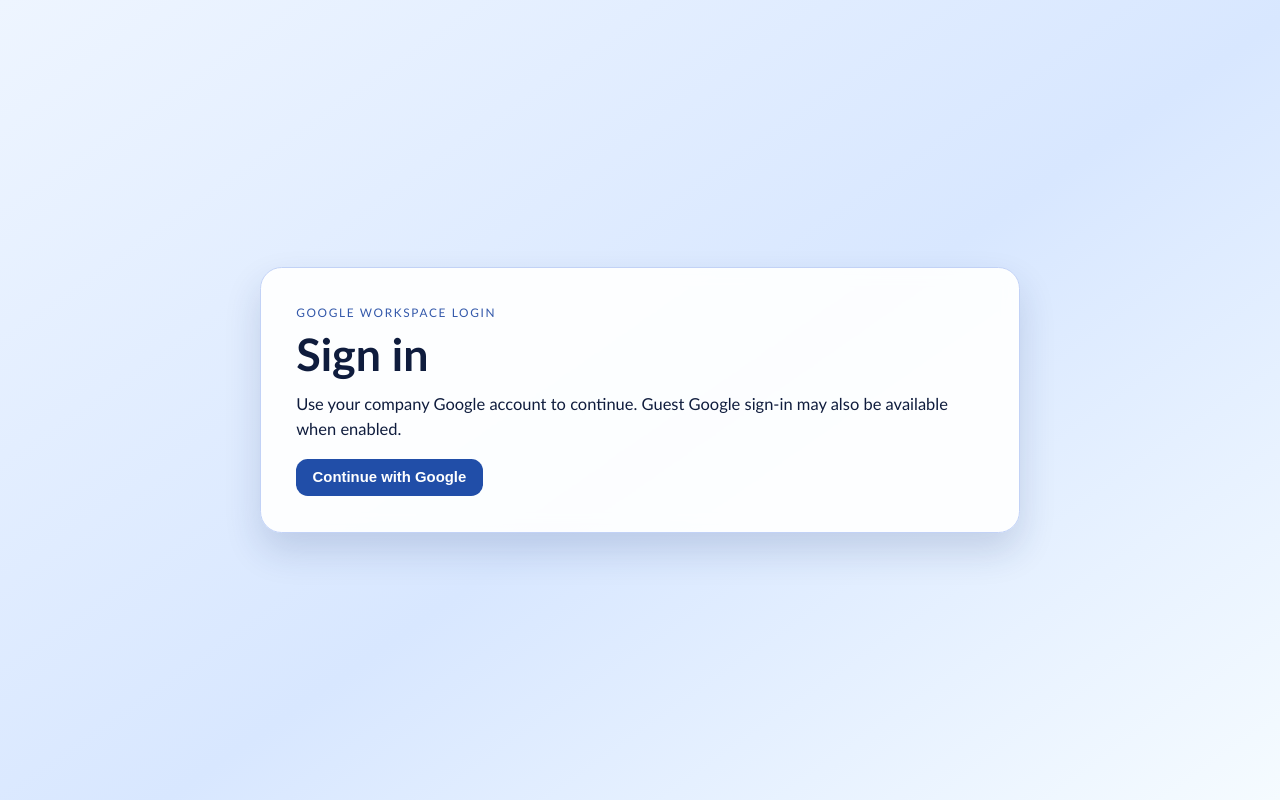
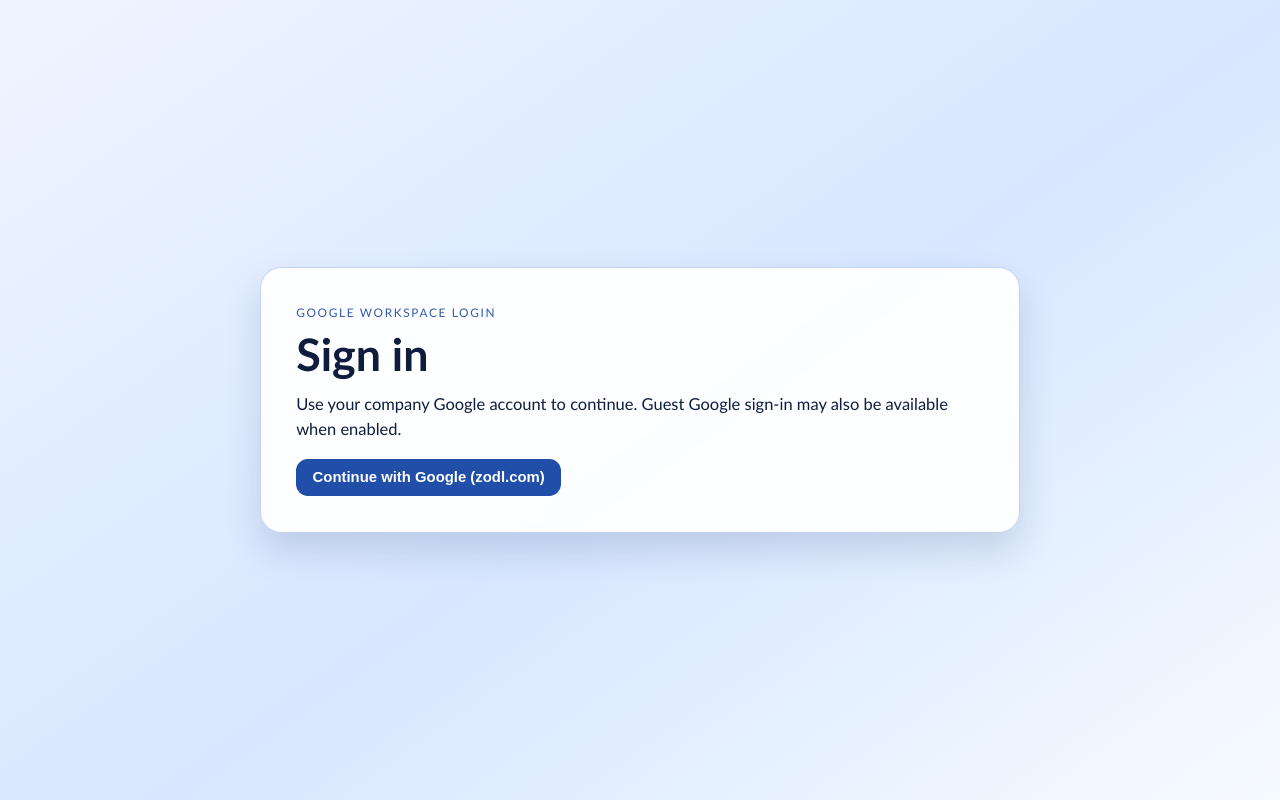
Before and after one commit to paulbrigner/zodldashboard, a Next.js app: page /signin in a window 1280 px wide. Built offline with nearby package versions, Linux system fonts and the light colour scheme.

Commit message:
Fix tooltip positioning and sign-in copy

```diff
--- a/app/globals.css
+++ b/app/globals.css
@@ -638,9 +638,9 @@ p {
 .field-help-popover {
   position: absolute;
   top: calc(100% + 0.35rem);
-  right: 0;
+  left: 0;
   z-index: 20;
-  width: min(300px, 70vw);
+  width: min(300px, calc(100vw - 2rem));
   border: 1px solid var(--border);
   border-radius: 0.62rem;
   background: #ffffff;
--- a/app/signin/signin-client.tsx
+++ b/app/signin/signin-client.tsx
@@ -25,7 +25,7 @@ export default function SignInClient({ error, guestOauthEnabled }: SignInClientP
         <p>Use your company Google account to continue. Guest Google sign-in may also be available when enabled.</p>
         <div className="button-row">
           <button className="button" onClick={() => signIn("google", { callbackUrl: "/" })} type="button">
-            Continue with Google
+            Continue with Google (zodl.com)
           </button>
           {guestOauthEnabled ? (
             <button className="button button-secondary" onClick={() => signIn("google-guest", { callbackUrl: "/" })} type="button">
```
